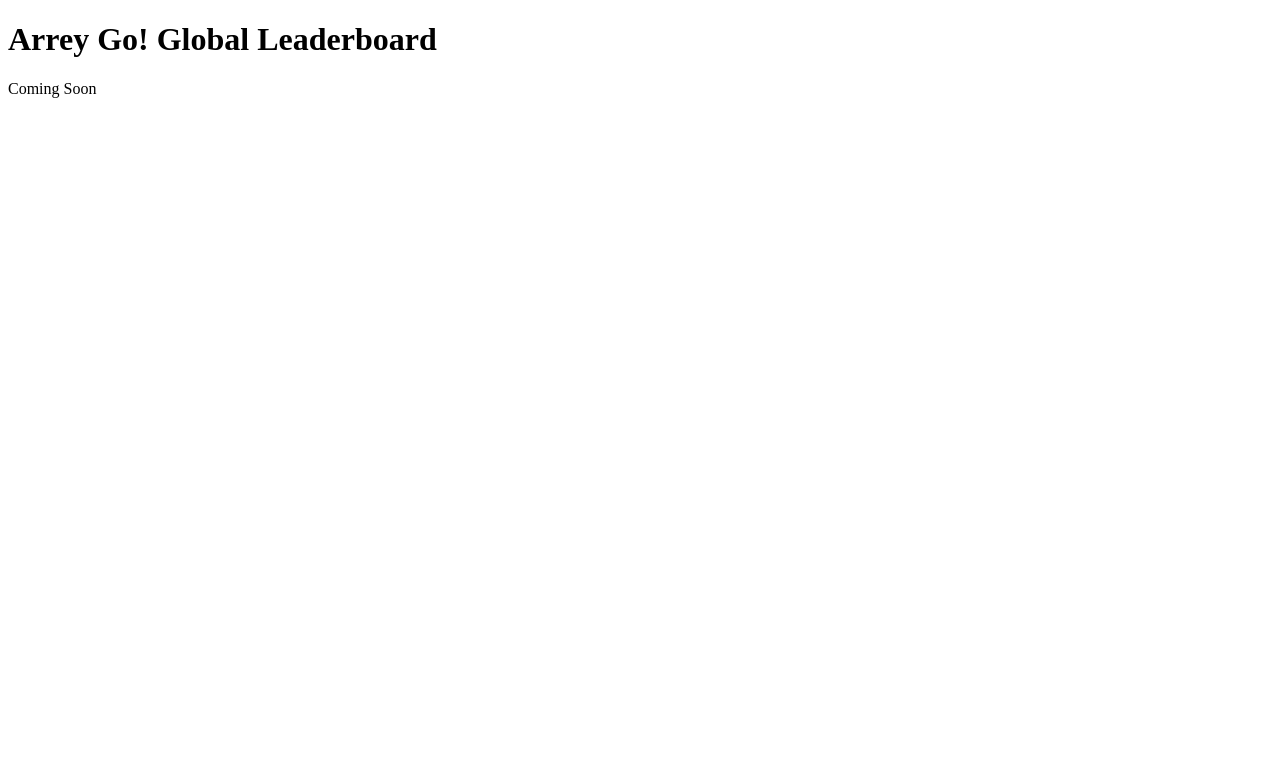
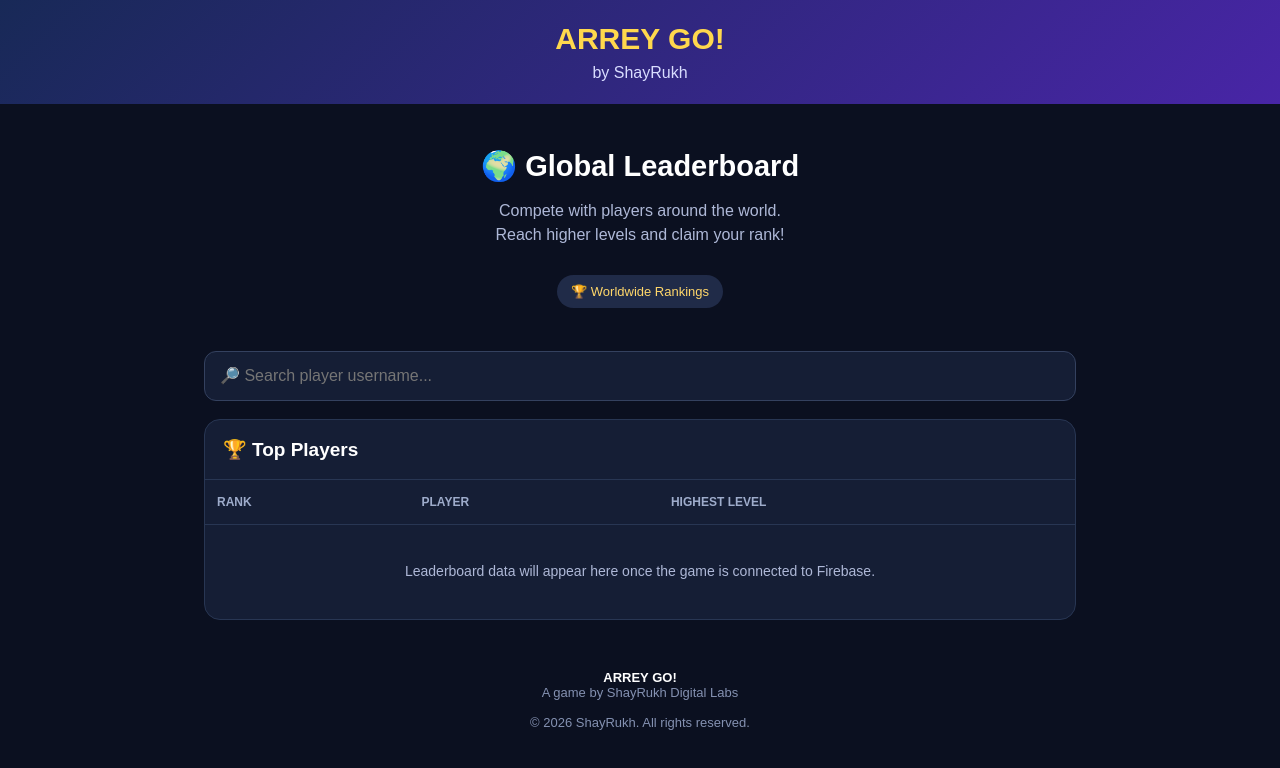
Before and after one commit to shayrukh/arrey-go, a plain HTML site: page index.html in a window 1280 px wide. Drawn offline with Linux system fonts and the light colour scheme.

Commit message:
Create Global Leaderboard UI

```diff
--- a/index.html
+++ b/index.html
@@ -1,10 +1,107 @@
+
 <!DOCTYPE html>
-<html>
+<html lang="en">
 <head>
-  <title>Arrey Go! Leaderboard</title>
+<meta charset="UTF-8">
+<meta name="viewport" content="width=device-width, initial-scale=1.0">
+<title>Arrey Go! Global Leaderboard | ShayRukh</title>
+<meta name="theme-color" content="#10152b">
+<style>
+*{box-sizing:border-box}
+body{
+ margin:0;background:#0b1020;color:#fff;
+ font-family:Arial,sans-serif;min-height:100vh;
+}
+header{
+ padding:22px 16px;text-align:center;
+ background:linear-gradient(135deg,#182957,#4825a6);
+}
+.logo{font-size:30px;font-weight:900;color:#ffd84d}
+header p{color:#d9ddff;margin:8px 0 0}
+.container{max-width:900px;margin:auto;padding:20px 14px}
+.hero{text-align:center;padding:25px 10px}
+.hero h1{font-size:29px;margin:0 0 10px}
+.hero p{color:#aeb8d7;line-height:1.5}
+.status{
+ display:inline-block;padding:9px 14px;border-radius:30px;
+ background:#202b48;color:#ffd76a;font-size:13px;
+ margin-top:12px
+}
+.search{
+ width:100%;padding:15px;border:1px solid #34415f;
+ border-radius:12px;background:#151e35;color:white;
+ font-size:16px;margin:18px 0
+}
+.panel{
+ background:#151e35;border:1px solid #283653;
+ border-radius:16px;overflow:hidden
+}
+.panel-title{padding:18px;font-size:19px;font-weight:bold}
+.table-wrap{overflow-x:auto}
+table{width:100%;border-collapse:collapse;min-width:400px}
+th,td{padding:15px 12px;text-align:left;border-top:1px solid #283653}
+th{color:#9eaccb;font-size:12px;text-transform:uppercase}
+td{font-size:14px}
+.rank{font-weight:bold;color:#ffd65a}
+.empty{text-align:center;padding:35px 15px;color:#aeb8d7;line-height:1.7}
+footer{text-align:center;color:#8491b1;padding:30px 12px;font-size:13px}
+footer strong{color:#fff}
+</style>
 </head>
 <body>
-  <h1>Arrey Go! Global Leaderboard</h1>
-  <p>Coming Soon</p>
+
+<header>
+ <div class="logo">ARREY GO!</div>
+ <p>by ShayRukh</p>
+</header>
+
+<main class="container">
+ <section class="hero">
+  <h1>🌍 Global Leaderboard</h1>
+  <p>Compete with players around the world.<br>
+  Reach higher levels and claim your rank!</p>
+  <div class="status">🏆 Worldwide Rankings</div>
+ </section>
+
+ <input id="search" class="search"
+ type="search" placeholder="🔎 Search player username...">
+
+ <section class="panel">
+  <div class="panel-title">🏆 Top Players</div>
+  <div class="table-wrap">
+   <table>
+    <thead>
+     <tr>
+      <th>Rank</th>
+      <th>Player</th>
+      <th>Highest Level</th>
+     </tr>
+    </thead>
+    <tbody id="players">
+     <tr><td colspan="3" class="empty">
+      Leaderboard data will appear here once the game is connected to Firebase.
+     </td></tr>
+    </tbody>
+   </table>
+  </div>
+ </section>
+</main>
+
+<footer>
+ <strong>ARREY GO!</strong><br>
+ A game by ShayRukh Digital Labs<br><br>
+ © 2026 ShayRukh. All rights reserved.
+</footer>
+
+<script>
+document.getElementById("search").addEventListener("input",function(){
+ const value=this.value.trim().toLowerCase();
+ document.querySelectorAll("#players tr").forEach(row=>{
+  row.style.display=row.innerText.toLowerCase().includes(value)?"":"none";
+ });
+});
+</script>
+
 </body>
+
 </html>
```
